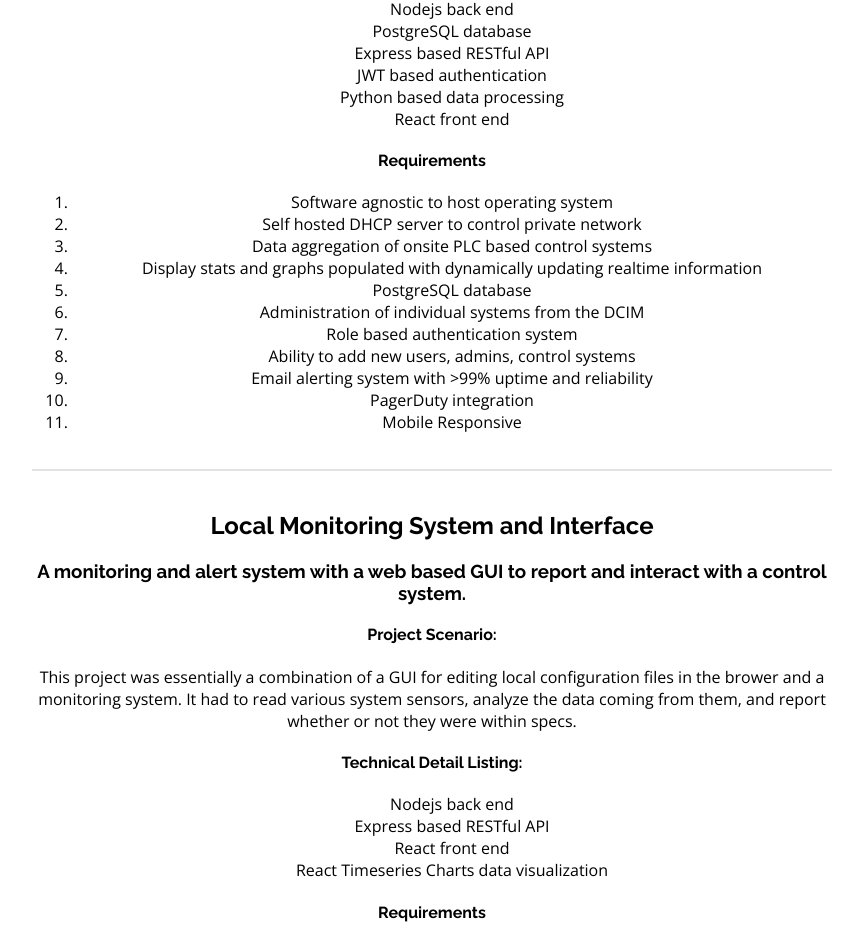
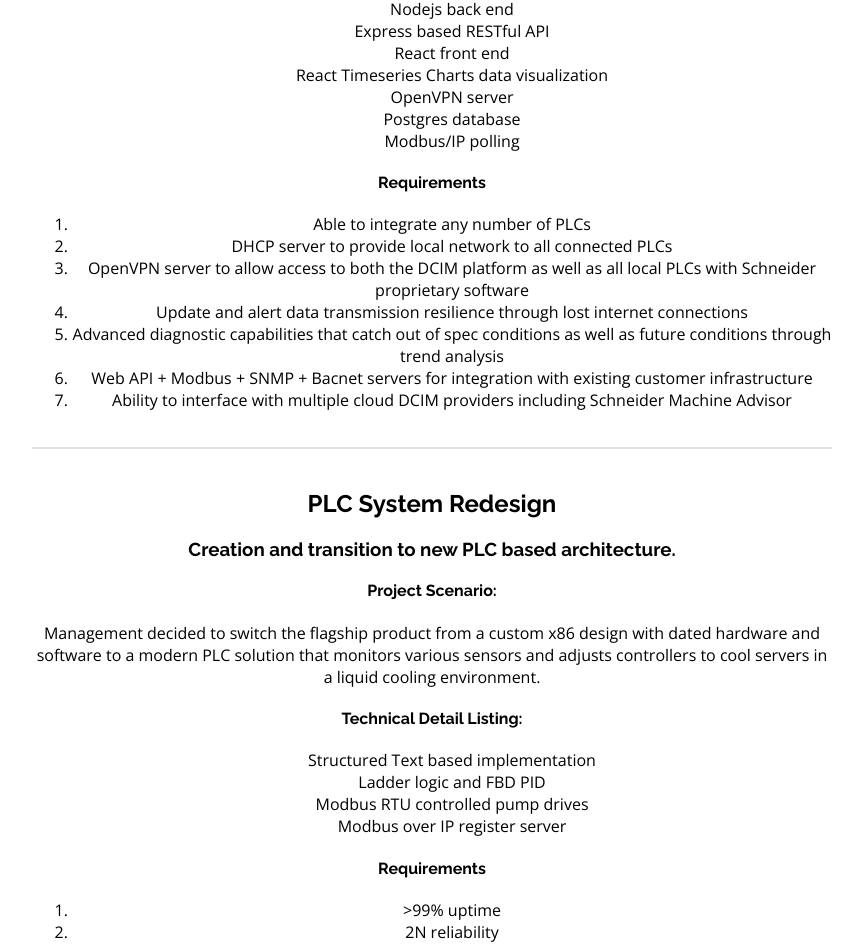
Before and after one commit to jbockmon/profile_page, a React (Create React App) app: page /experience in a window 1280 px wide. Shown: the part 712-1657 px from the top of the page, without its empty margins (208-1071 px from the left). Built offline with nearby package versions, Linux system fonts and the light colour scheme.

Commit message:
Added and updated works.

```diff
--- a/package.json
+++ b/package.json
@@ -8,7 +8,7 @@
     "react-icons": "^3.7.0",
     "react-router": "^5.0.1",
     "react-router-dom": "^5.0.1",
-    "react-scripts": "3.1.1"
+    "react-scripts": "^3.3.0"
   },
   "scripts": {
     "start": "react-scripts start",
--- a/src/components/Works/Works.js
+++ b/src/components/Works/Works.js
@@ -5,30 +5,48 @@ import ListModule from '../ListModule/ListModule';
 import classes from './Works.module.css';
 
 const Works = () => {
-   let edcim = {
-      title: 'Data Center Infrastructure Management (DCIM)',
-      summary: 'A DCIM used to aggregate and display the status of PLC based control systems.',
+   let dcim = {
+      title: 'DCIM and Service Platform',
+      summary: 'Site level Data Center Infrastructure Management interface with additional service capabilities.',
       techSpecs: [
          'Nodejs back end',
-         'PostgreSQL database',
          'Express based RESTful API',
-         'JWT based authentication',
-         'Python based data processing',
          'React front end',
+         'React Timeseries Charts data visualization',
+         'OpenVPN server',
+         'Postgres database',
+         'Modbus/IP polling'
       ],
-      detail: 'I was asked to engineer, develop, and deploy a brand new platform from which we would host site level DCIMs. This was to be reproducable and repidly deplyable for each site that would house our new PLC based systems.',
+      detail: 'The new PLC architecture required a data aggregation system and service platform. The platform also had to allow for secure remote accessibility.',
       requirements: [
-         'Software agnostic to host operating system',
-         'Self hosted DHCP server to control private network',
-         'Data aggregation of onsite PLC based control systems',
-         'Display stats and graphs populated with dynamically updating realtime information',
-         'PostgreSQL database',
-         'Administration of individual systems from the DCIM',
-         'Role based authentication system',
-         'Ability to add new users, admins, control systems',
-         'Email alerting system with >99% uptime and reliability',
-         'PagerDuty integration',
-         'Mobile Responsive'
+         'Able to integrate any number of PLCs',
+         'DHCP server to provide local network to all connected PLCs',
+         'OpenVPN server to allow access to both the DCIM platform as well as all local PLCs with Schneider proprietary software',
+         'Update and alert data transmission resilience through lost internet connections',
+         'Advanced diagnostic capabilities that catch out of spec conditions as well as future conditions through trend analysis',
+         'Web API + Modbus + SNMP + Bacnet servers for integration with existing customer infrastructure',
+         'Ability to interface with multiple cloud DCIM providers including Schneider Machine Advisor'
+      ]
+   }
+
+   let newPlc = {
+      title: 'PLC System Redesign',
+      summary: 'Creation and transition to new PLC based architecture.',
+      techSpecs: [
+         'Structured Text based implementation',
+         'Ladder logic and FBD PID',
+         'Modbus RTU controlled pump drives',
+         'Modbus over IP register server'
+      ],
+      detail: 'Management decided to switch the flagship product from a custom x86 design with dated hardware and software to a modern PLC solution that monitors various sensors and adjusts controllers to cool servers in a liquid cooling environment.',
+      requirements: [
+         '>99% uptime',
+         '2N reliability',
+         'Runs 3 independent PIDs, controlling coolant flow, water flow, and secondary systems',
+         'Integration with Schneider VFDS',
+         'Self diagnosing and self correcting diagnostics',
+         'Able to run completely independently or able to integrate into a DCIM',
+         'Single codebase must run all products without custom configuration'
       ]
    };
 
@@ -53,7 +71,8 @@ const Works = () => {
 
    return (
       <div className={classes.WorksDiv}>
-         <ListModule modObj={edcim}/>
+         <ListModule modObj={dcim}/>
+         <ListModule modObj={newPlc}/>
          <ListModule modObj={localMonSys}/>
       </div>
    );
```
Also changed, not shown: 1 other file (tests, documents, lock files or other folders).
